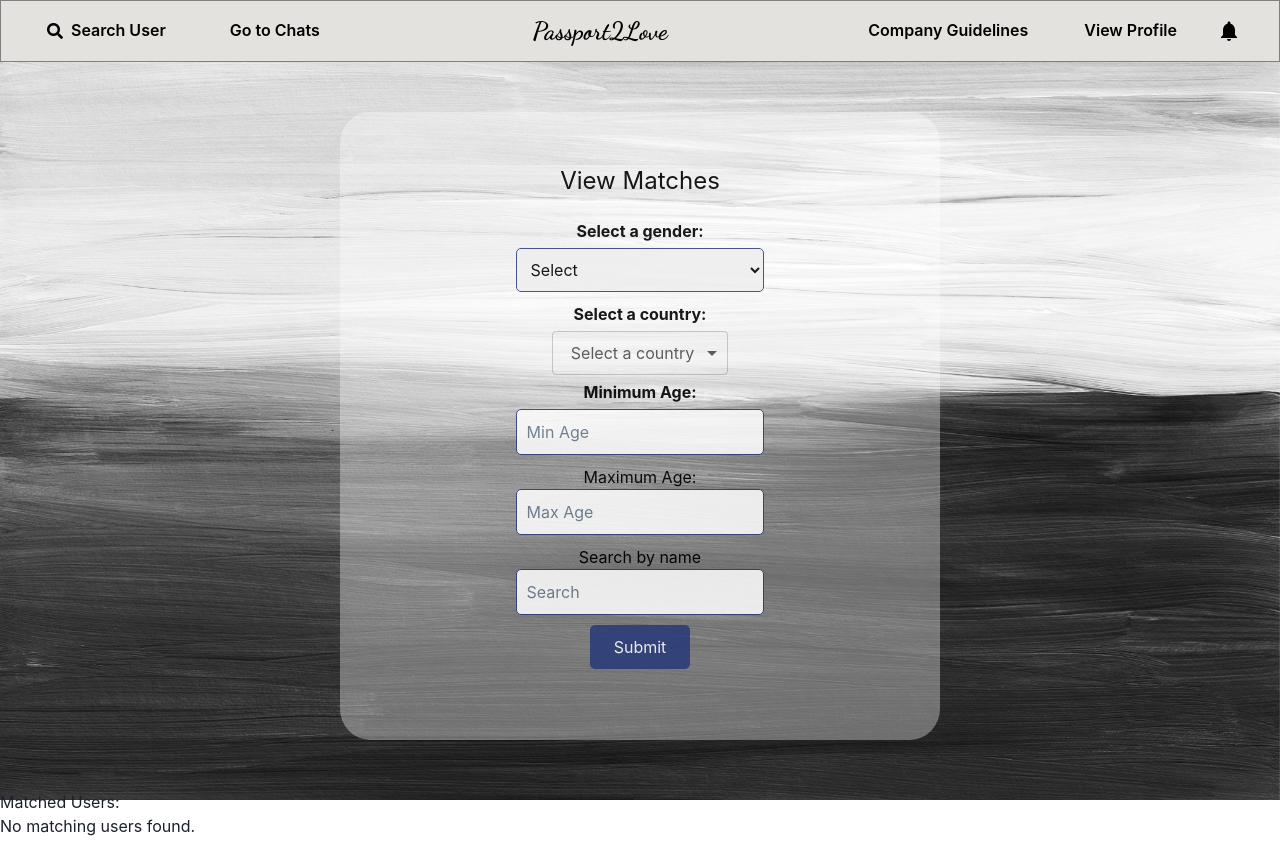
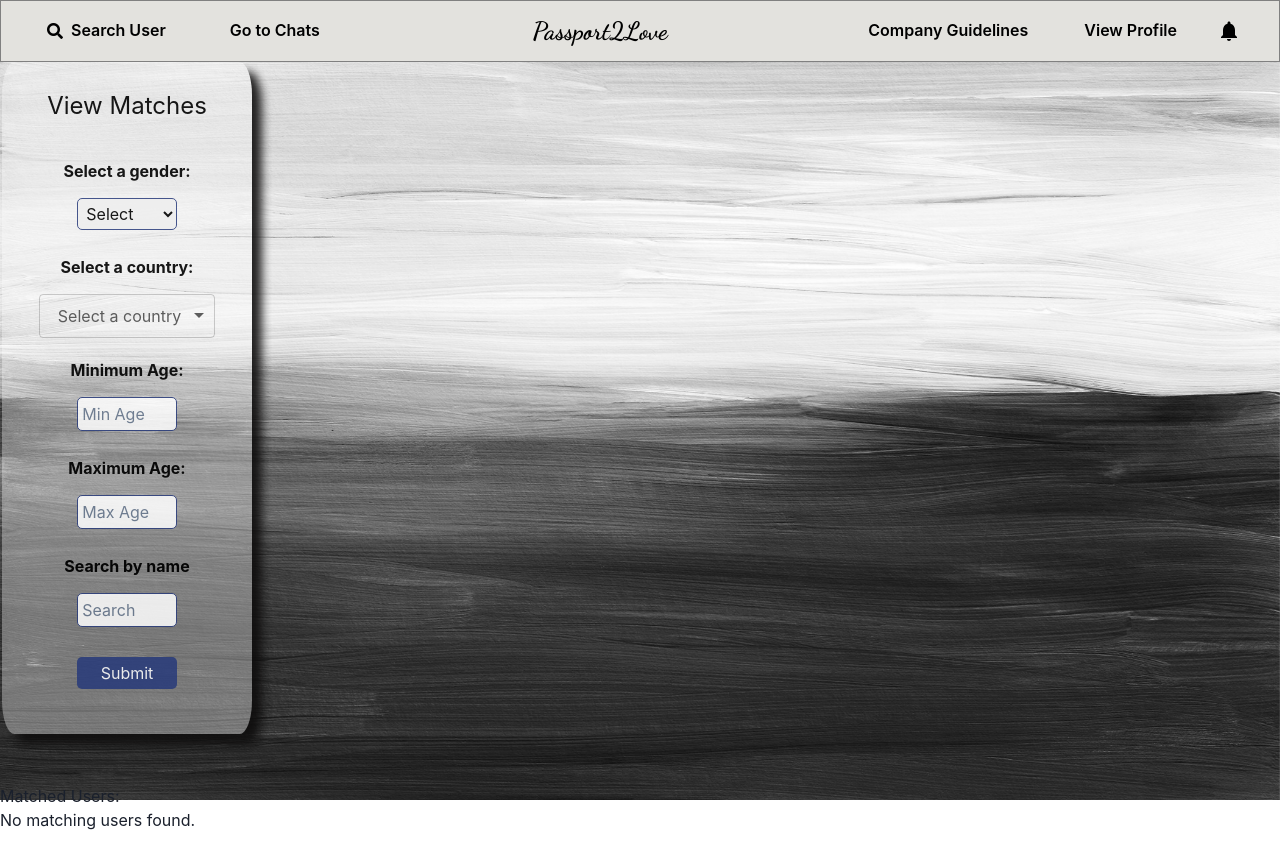
Before and after one commit to PatrickPachacz/passport2love, a React (Create React App) app in the folder frontend/: page /dashboard in a window 1280 px wide. Built offline with nearby package versions, Linux system fonts and the light colour scheme; sample sign-in values are in the browser's storage; a web font is replaced by a local one.

Commit message:
Dashboard remodeling

```diff
--- a/frontend/src/Pages/Dashboard.js
+++ b/frontend/src/Pages/Dashboard.js
@@ -203,7 +203,7 @@ export default function Dashboard() {
           placeholder="Min Age"
         />
 
-        <label className="" htmlFor="maxAge">
+        <label className="labelMatches" htmlFor="maxAge">
           Maximum Age:
         </label>
         <input
@@ -214,7 +214,7 @@ export default function Dashboard() {
           placeholder="Max Age"
         />
 
-        <label className="" htmlFor="search">
+        <label className="labelMatches" htmlFor="search">
           Search by name
         </label>
         <input
--- a/frontend/src/viewmatches.scss
+++ b/frontend/src/viewmatches.scss
@@ -16,29 +16,30 @@ h1 {
     color: black;
     background-color: rgba(255, 255, 255, 0.384);
     opacity: 0.9;
-  max-width: 600px;
-  margin: 50px auto;
-  padding: 4%;
+    max-width: 250px;
+    margin: 0px 20px 50px 2px; /* Adjust the left margin to push it along the left edge */
+    padding: 2%;
     border-radius: 5%;
-
+    box-shadow: 10px 10px 10px rgb(15, 14, 14);
 
   .labelMatches {
     display: block;
-    margin-bottom: 5px;
+    margin-bottom: 15px;
+    margin-top: 15px;
     font-weight: bold;
   }
 
     select,
     input[type="number"] {
       width: 50%;
-      padding: 10px;
+      padding: 4px;
       border-radius: 5px;
       border: 1px solid rgb(51, 69, 130);
       margin-bottom: 10px;
     }
     .inputMatches {
       width: 50%;
-      padding: 10px;
+      padding: 4px;
       border-radius: 5px;
       border: 1px solid rgb(51, 69, 130);
       margin-bottom: 10px;
@@ -47,8 +48,9 @@ h1 {
     button[type="submit"] {
       display: block;
       margin-bottom: 20px;
-      width: 20%;
-      padding: 10px;
+      margin-top: 20px;
+      width: 50%;
+      padding: 4px;
       background-color: rgb(51, 69, 130);
       color: #fff;
       border: none;
```
Lines whose indentation alone changed are shown as unchanged.
